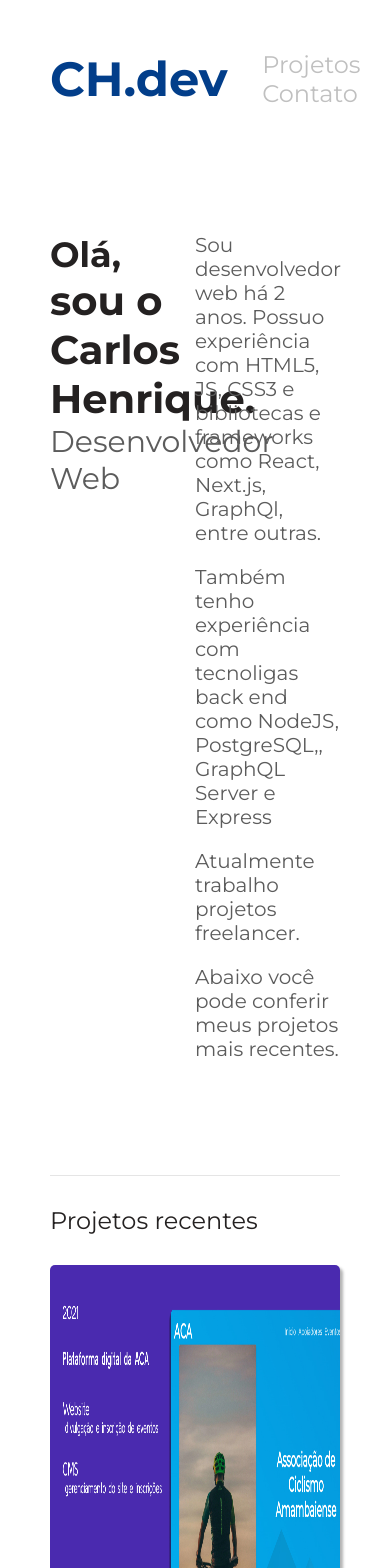
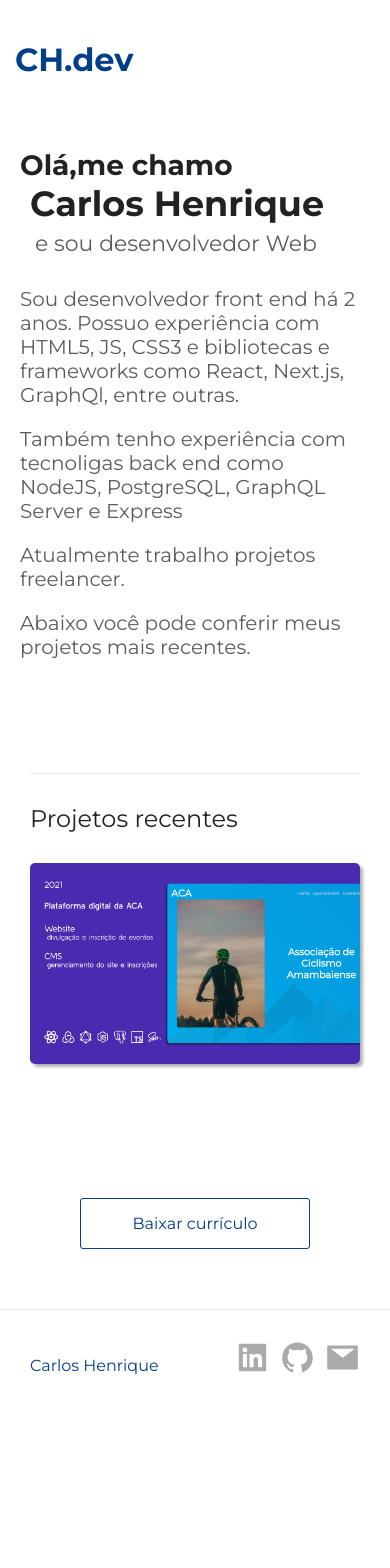
Before and after one commit to carlos-henrique-dev/portifolio, a Next.js app: page / in a window 390 px wide. Shown: the top 1568 px of the page. After the commit the page ends 1409 px from the top, so only its background shows below. Built offline with nearby package versions, Linux system fonts and the light colour scheme.

Commit message:
melhora ui no mobile

```diff
--- a/src/components/Presentation.tsx
+++ b/src/components/Presentation.tsx
@@ -5,19 +5,18 @@ const Presentation = () => {
     <div className="presentation">
       <div className="greetings">
         <h1>
-          Olá,
-          <br />
-          <span> sou o Carlos Henrique.</span>
+          Olá,me chamo
+          <span>Carlos Henrique</span>
         </h1>
-        <h2>Desenvolvedor Web</h2>
+        <h2>e sou desenvolvedor Web</h2>
       </div>
 
       <div className="history">
         <p>
-          Sou desenvolvedor web há 2 anos. Possuo experiência com HTML5, JS, CSS3 e bibliotecas e frameworks como React,
-          Next.js, GraphQl, entre outras.
+          Sou desenvolvedor front end há 2 anos. Possuo experiência com HTML5, JS, CSS3 e bibliotecas e frameworks como
+          React, Next.js, GraphQl, entre outras.
         </p>
-        <p>Também tenho experiência com tecnoligas back end como NodeJS, PostgreSQL,, GraphQL Server e Express</p>
+        <p>Também tenho experiência com tecnoligas back end como NodeJS, PostgreSQL, GraphQL Server e Express</p>
         <p>Atualmente trabalho projetos freelancer.</p>
         <p>Abaixo você pode conferir meus projetos mais recentes.</p>
       </div>
--- a/src/components/RecentProjects.tsx
+++ b/src/components/RecentProjects.tsx
@@ -1,6 +1,6 @@
 import React from "react";
 
-const Recent = (props) => {
+const Recent = () => {
   return (
     <div className="recent-projects" id="#recent-projects">
       <hr />
--- a/src/styles/Header.scss
+++ b/src/styles/Header.scss
@@ -52,6 +52,33 @@
   }
 }
 
+@media (max-width: 900px) {
+  .header {
+    display: flex;
+    justify-content: space-between;
+    align-items: center;
+    padding: 25px 15px 0;
+    width: 100%;
+    overflow: hidden;
+
+    .brand {
+      text-decoration: none;
+      font-weight: 700;
+      display: flex;
+      color: #023e8a;
+
+      .title {
+        font-size: 2rem;
+      }
+    }
+
+    nav {
+      // TODO mudar para menu
+      visibility: hidden;
+    }
+  }
+}
+
 // daqui pra baixo cuida do tick que fica piscando
 @keyframes blink {
   from,
--- a/src/styles/Presentation.scss
+++ b/src/styles/Presentation.scss
@@ -13,12 +13,13 @@
       font-size: 35px;
       color: #242121;
       span {
-        font-size: 40px;
+        display: block;
+        font-size: 33px;
       }
     }
 
     h2 {
-      font-size: 30px;
+      font-size: 28px;
       font-weight: normal;
       color: rgb(92, 92, 92);
     }
@@ -35,3 +36,48 @@
     }
   }
 }
+@media (max-width: 900px) {
+  .presentation {
+    display: flex;
+    flex-direction: column;
+    justify-content: center;
+    align-content: center;
+    width: 100%;
+    margin: 65px auto 94px;
+    padding: 0 20px 0;
+
+    .greetings {
+      display: block;
+      width: 100%;
+
+      h1 {
+        font-size: 28px;
+        color: #242121;
+        span {
+          margin-left: 10px;
+          display: inline-block;
+          font-size: 35px;
+        }
+      }
+
+      h2 {
+        margin-top: 5px;
+        margin-left: 15px;
+        font-size: 22px;
+        font-weight: normal;
+        color: rgb(92, 92, 92);
+      }
+    }
+
+    .history {
+      margin-top: 30px;
+      width: 100%;
+
+      p {
+        margin-bottom: 20px;
+        font-size: 20px;
+        color: rgb(92, 92, 92);
+      }
+    }
+  }
+}
--- a/src/styles/RecentProjects.scss
+++ b/src/styles/RecentProjects.scss
@@ -43,3 +43,21 @@
     }
   }
 }
+
+@media (max-width: 900px) {
+  .recent-projects {
+    padding: 0 30px 0;
+
+    .projects-list {
+      a {
+        img {
+          width: 100%;
+          height: 100%;
+          margin-bottom: 30px;
+          box-shadow: 3px 3px 3px 0 rgba(0, 0, 0, 0.3);
+          border-radius: 5px;
+        }
+      }
+    }
+  }
+}
--- a/src/styles/main.scss
+++ b/src/styles/main.scss
@@ -48,11 +48,11 @@ footer {
   border-top: 1px solid rgba(62, 62, 225, 0.12);
   margin: auto;
 
-  a {
-    text-decoration: none;
-    color: #023e8a;
-    font-weight: normal;
-    h1 {
+  h1 {
+    a {
+      text-decoration: none;
+      color: #023e8a;
+      font-weight: normal;
       font-size: 1.5rem;
     }
   }
@@ -73,3 +73,26 @@ footer {
     }
   }
 }
+
+@media (max-width: 900px) {
+  footer {
+    padding: 0 30px;
+
+    h1 {
+      width: 150px;
+      a {
+        font-size: 1rem;
+      }
+    }
+
+    .social-icons {
+      .social-icon {
+        color: #aaaaaa;
+        width: 35px;
+        height: 35px;
+        margin-left: 10px;
+        transition: transform 0.3s;
+      }
+    }
+  }
+}
```
